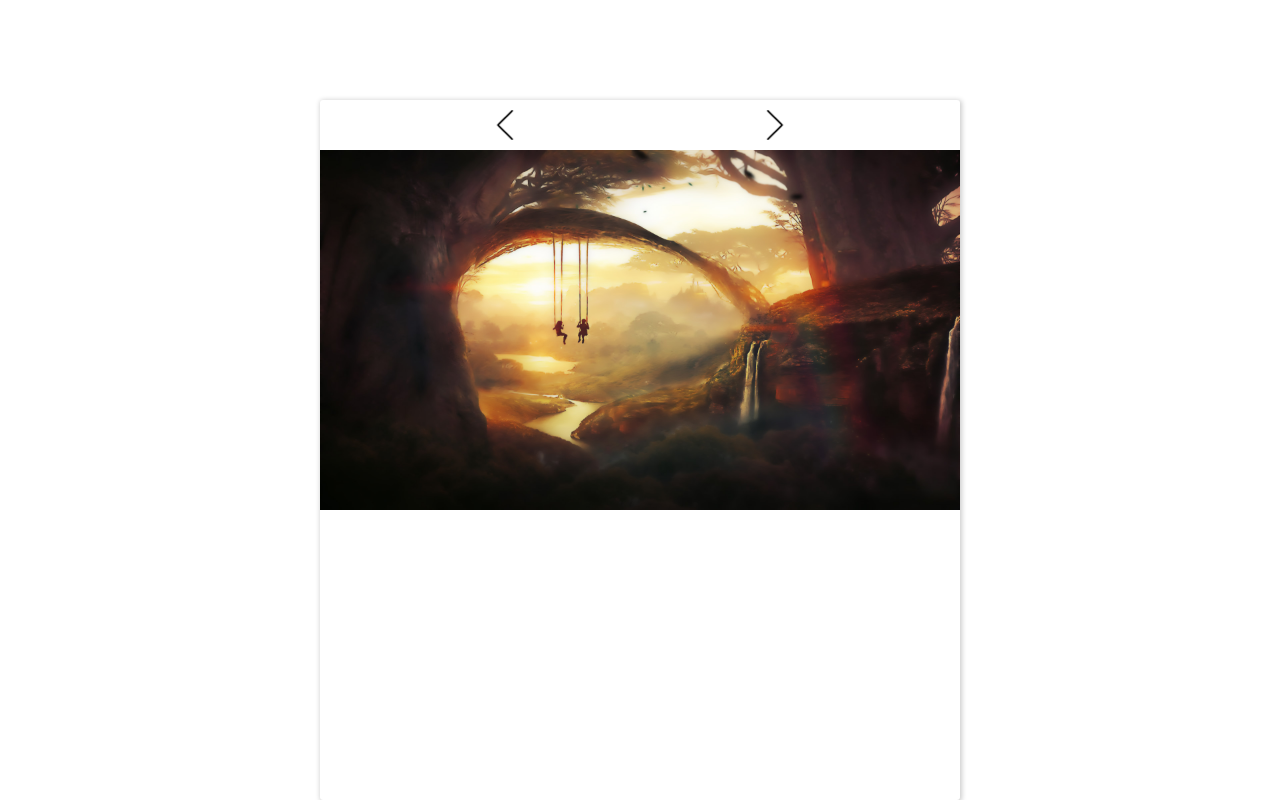
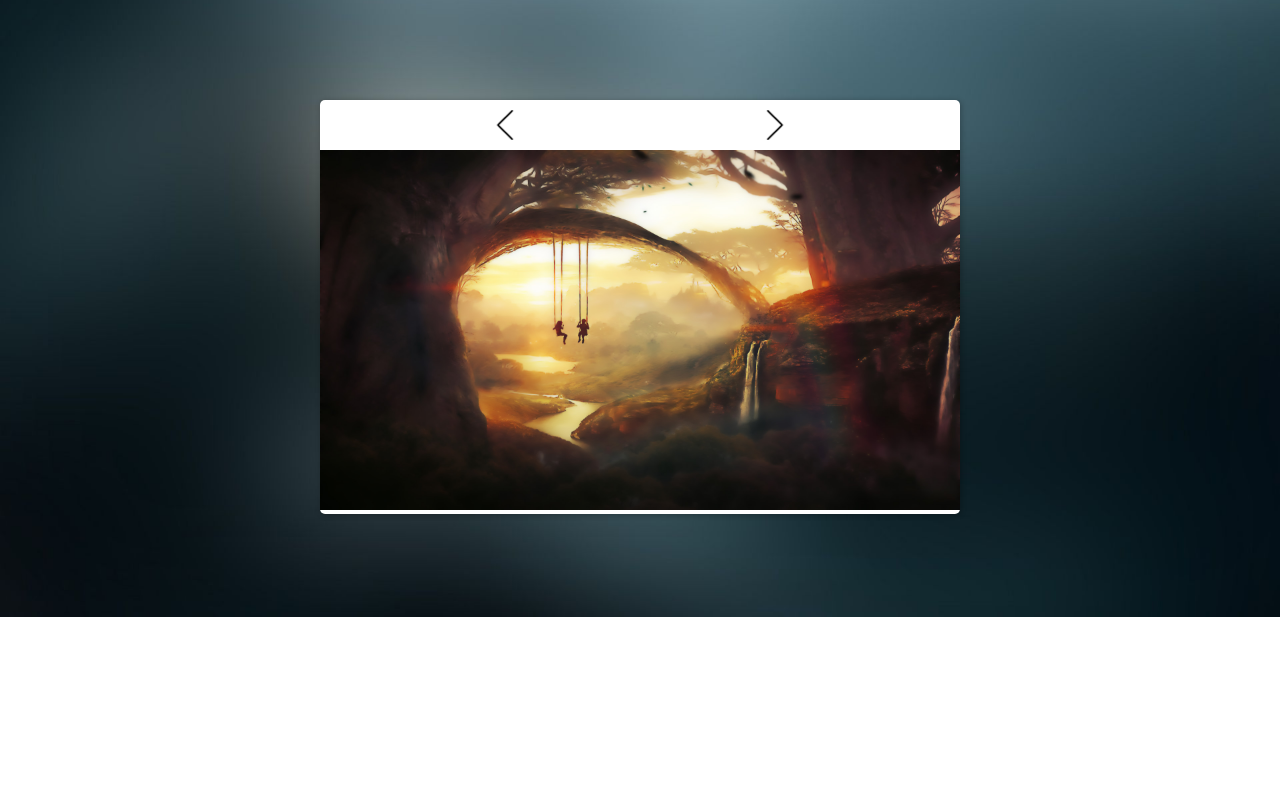
Before and after one commit to Snake-oft/ejercicioGit, a plain HTML site: page index.html in a window 1280 px wide. Drawn offline with Linux system fonts and the light colour scheme.

Commit message:
se coloco un fondo para todo el trabajo

```diff
--- a/css/css.css
+++ b/css/css.css
@@ -7,20 +7,20 @@
 body{
   display: flex;
   justify-content: center;
-  background-image: url("..imagen/fondo1.jpg");
+  background-image: url("../imagen/fondo1.jpg");
   background-position: center;
   background-size: cover;
   background-repeat: no-repeat;
-background-size: 30px;
+
 }
 
 .cuadro{
   width: 50%;
-  height: 700px;
+  height: auto;
   box-shadow: 1px 1px 5px 1px rgba(0, 0, 0, 0.2);
   margin-top: 100px;
   background-color: white;
-  border-radius: 3px;
+  border-radius: 5px;
 }
 
 .section_Botones{
```
